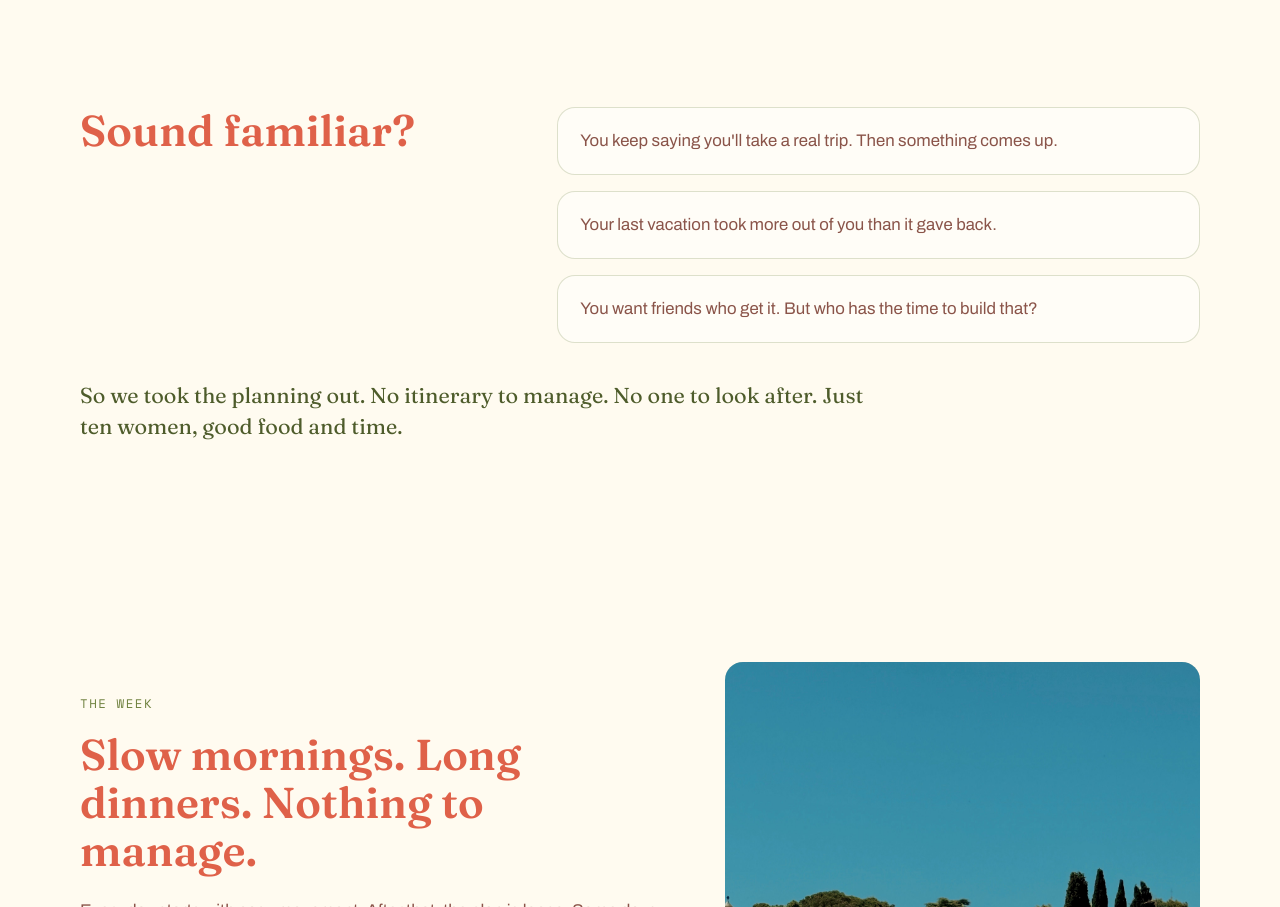
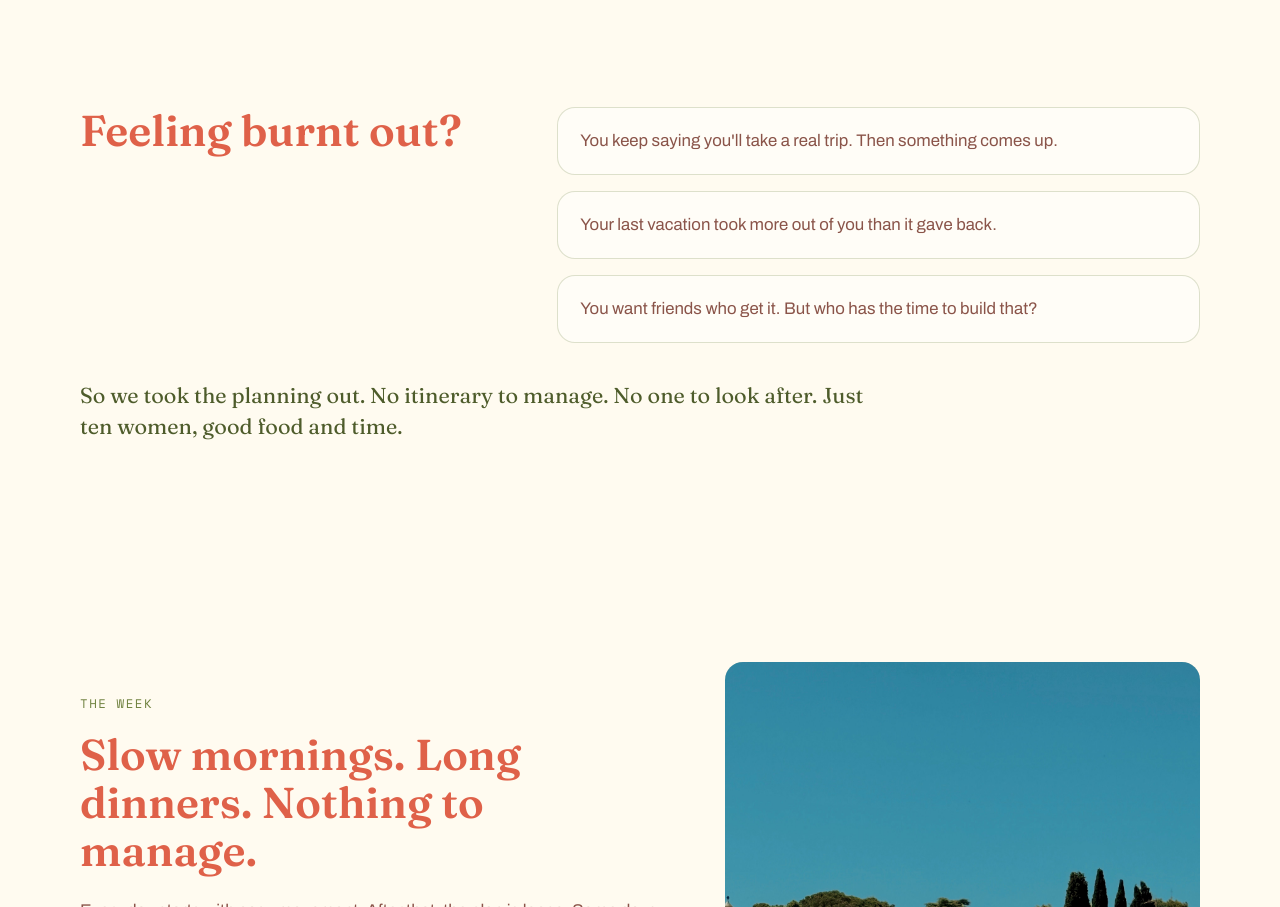
Before and after one commit to MPRCircle/theitalianreset2027, a plain HTML site: page index.html in a window 1280 px wide. Shown: the part 1010-1917 px from the top of the page. Drawn offline with nearby package versions, Linux system fonts and the light colour scheme.

Commit message:
Change heading from 'Sound familiar?' to 'Feeling burnt out?'

```diff
--- a/index.html
+++ b/index.html
@@ -112,7 +112,7 @@
   <section class="familiar">
     <div class="wrap">
       <div class="familiar-grid">
-        <h2>Sound familiar?</h2>
+        <h2>Feeling burnt out?</h2>
         <ul class="familiar-list">
           <li>You keep saying you'll take a real trip. Then something comes up.</li>
           <li>Your last vacation took more out of you than it gave back.</li>
```
